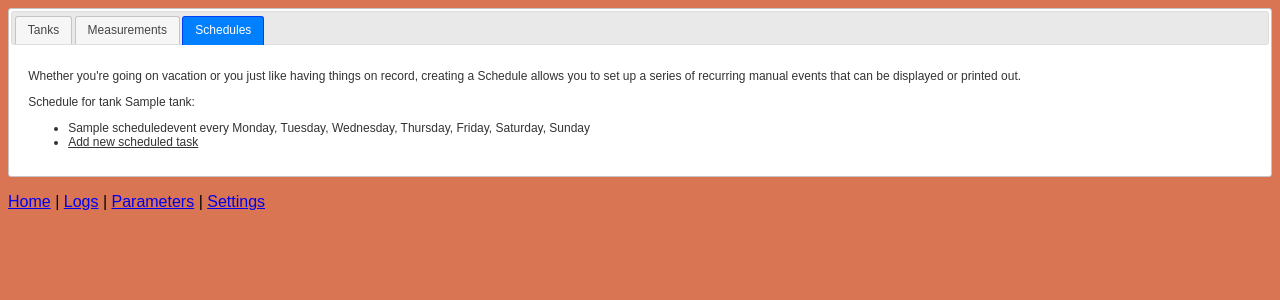
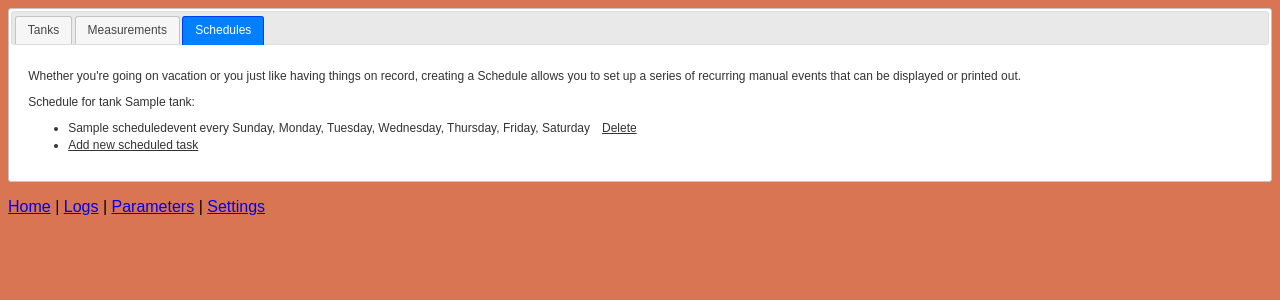
Before and after one commit to csammis/reef, a Flask app: page /settings/ in a window 1280 px wide, after a click on "Schedules". Shown: the top 300 px of the page. Run offline with Flask 2, Linux system fonts and the light colour scheme; tables that the repository leaves empty hold one stand-in row (values such as "Sample post"); some libraries are stand-ins or nearby versions.

Commit message:
Delete a scheduled event from the settings page

```diff
--- a/src/static/settings.css
+++ b/src/static/settings.css
@@ -46,3 +46,11 @@ thead th {
 .inline-edit {
     width:80%;
 }
+
+.schedule-list li {
+    padding-bottom:0.2em;
+}
+
+.delete-link {
+    padding-left:1em;
+}
--- a/src/static/settings.js
+++ b/src/static/settings.js
@@ -30,13 +30,13 @@
 
     function getPrettyStringForDays(days) {
         var retval = new Array();
+        if (days.sunday) retval.push('Sunday');
         if (days.monday) retval.push('Monday');
         if (days.tuesday) retval.push('Tuesday');
         if (days.wednesday) retval.push('Wednesday');
         if (days.thursday) retval.push('Thursday');
         if (days.friday) retval.push('Friday');
         if (days.saturday) retval.push('Saturday');
-        if (days.sunday) retval.push('Sunday');
 
         if (retval.length > 0) {
             return 'every ' + retval.join(', ');
@@ -49,12 +49,22 @@
         var $section = $('<div>').addClass('schedule-for').html('Schedule for tank ' + config.name + ':');
         var $list = $('<ul>').addClass('schedule-list').appendTo($section);
         for (var i = 0; i < config.schedule.length; i++) {
-            $('<li>').html(config.schedule[i].event_name + ' ' + getPrettyStringForDays(config.schedule[i].on_days)).appendTo($list);
+            $list.append(createScheduledEventListItem(config.schedule[i]));
         }
         $addNewElement = $('<li>').attr('id', 'new-entry-' + config.name);
         $('<a>').attr('href', '#').attr('data', config.name).html('Add new scheduled task').click(onClickAddNewTask).appendTo($addNewElement);
         $addNewElement.appendTo($list);
         return $section;
+    }
+
+    function createScheduledEventListItem(se) {
+        var $li = $('<li>').attr('id', 'schedule-event-' + se.id).html(se.event_name + ' ' + getPrettyStringForDays(se.on_days));
+        $('<a>').attr('href', '#').html('Delete').addClass('delete-link').click(function () {
+            doJqueryAjax('/schedule/' + se.id, 'DELETE', function(json) {
+                $('#schedule-event-' + se.id).fadeRemove();
+            });
+        }).appendTo($li);
+        return $li;
     }
 
     function onClickAddNewTask() {
@@ -79,7 +89,7 @@
             };
 
             doJqueryAjax('/schedule/' + name, 'POST', function (json) {
-                originals.lastLiElement.before($('<li>').html(json.schedule.event_name + ' ' + getPrettyStringForDays(json.schedule.on_days)));
+                originals.lastLiElement.before(createScheduledEventListItem(json.schedule));
                 finished();
             }, postdata);
         }).appendTo($addTask);
```
